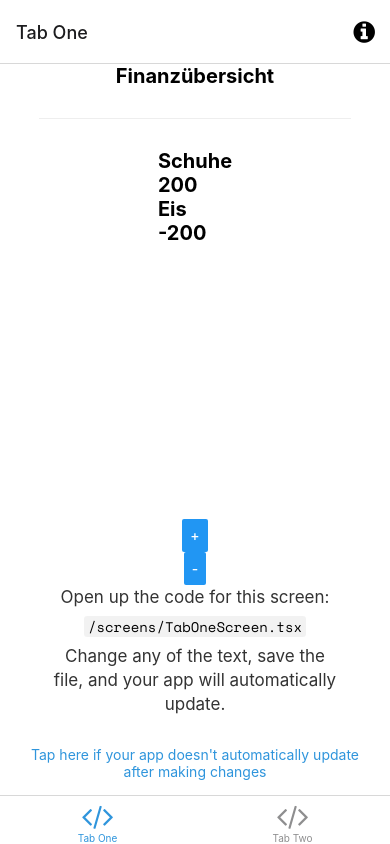
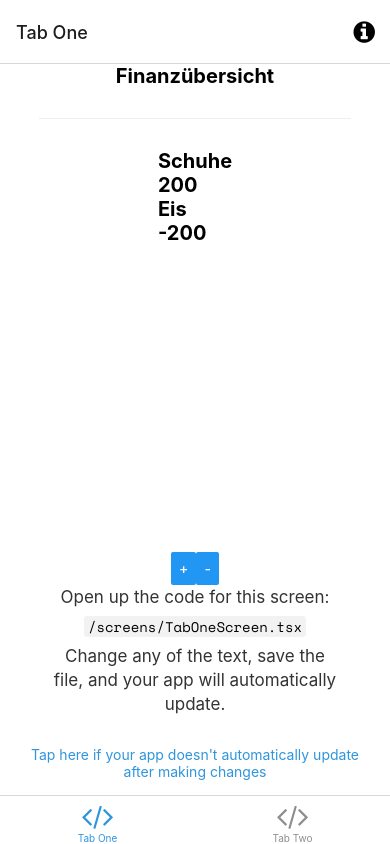
Before and after one commit to teichholz/finances, a React Native app: screen /TabOne in a window 390 px wide. Built offline with nearby package versions, Linux system fonts and the light colour scheme; what expo-linking would draw is missing.

Commit message:
add simple dialog and textInput

```diff
--- a/screens/TabOneScreen.tsx
+++ b/screens/TabOneScreen.tsx
@@ -1,9 +1,10 @@
-import React from 'react';
-import { StyleSheet, Button, FlatList, ListRenderItemInfo } from 'react-native';
+import React, { useState } from 'react';
+import { StyleSheet, Button, FlatList, ListRenderItemInfo, TextInput, SafeAreaView } from 'react-native';
 
 import EditScreenInfo from '../components/EditScreenInfo';
 import { Text, View } from '../components/Themed';
 import { RootTabScreenProps } from '../types';
+import { Dialog, } from '@rneui/themed';
 import { openDatabase } from 'expo-sqlite';
 
 type Transaction = {
@@ -27,14 +28,41 @@ const Item = (transaction: ListRenderItemInfo<Transaction>) => (
   </View>
 );
 
+
+
 export default function TabOneScreen({ navigation }: RootTabScreenProps<'TabOne'>) {
+  const [visible, setVisible] = useState(false);
+  const [amount, setAmount] = useState("0");
+
+  const toggleDialog = () => {
+    setVisible(!visible);
+  };
+
   return (
     <View style={styles.container}>
       <Text style={styles.title}>Finanzübersicht</Text>
       <View style={styles.separator} lightColor="#eee" darkColor="rgba(255,255,255,0.1)" />
       <FlatList data={data} renderItem={Item}/>
-      <Button title="+" />
-      <Button title="-" />
+      <View>
+        <View style={styles.fixToText}>
+          <Button title="+" onPress={toggleDialog} />
+          <Button title="-" onPress={toggleDialog} />
+        </View>
+      </View>
+      <Dialog
+        isVisible={visible}
+        onBackdropPress={toggleDialog}
+      >
+        <Dialog.Title title="Ausgabe hinzufügen"/>
+        <Text>Dialog body text. Add relevant information here.</Text>
+        <TextInput
+           style={styles.textInput}
+           keyboardType='numeric'
+           onChangeText={setAmount}
+           value={amount}
+           maxLength={10}  //setting limit of input
+        />
+      </Dialog>
       <EditScreenInfo path="/screens/TabOneScreen.tsx" />
     </View>
   );
@@ -55,4 +83,14 @@ const styles = StyleSheet.create({
     height: 1,
     width: '80%',
   },
+  fixToText: {
+    flexDirection: 'row',
+    justifyContent: 'space-between',
+  },
+  textInput: {
+    height: 40,
+    margin: 12,
+    borderWidth: 1,
+    padding: 10,
+  },
 });
```
